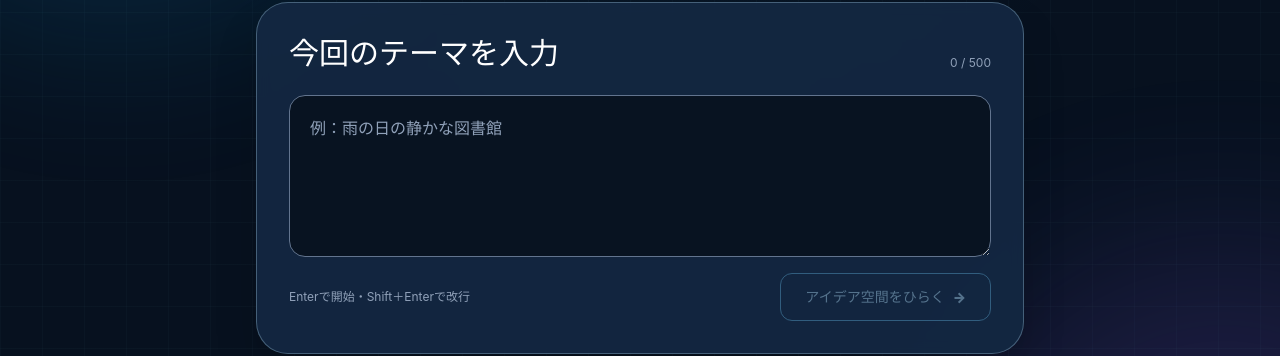
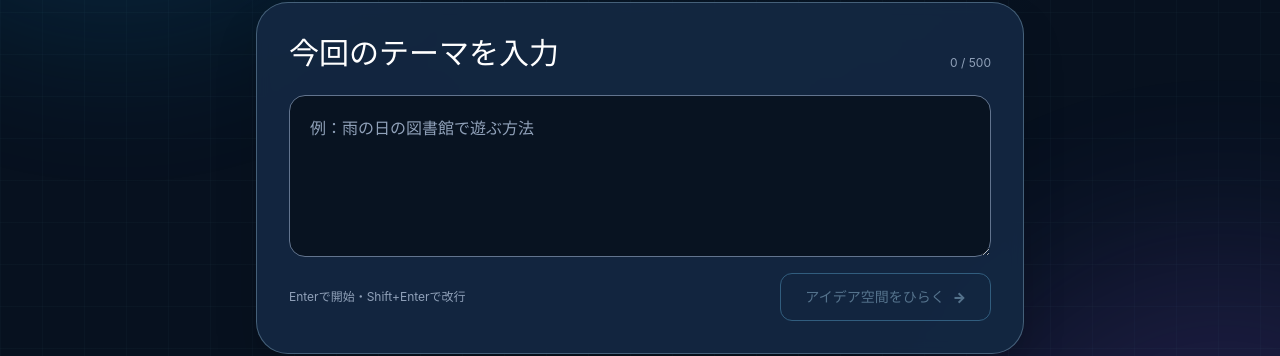
Before and after one commit to Oni-Tenzikunezumi/idea-flux, a Nuxt app: page / in a window 1280 px wide. Shown: the part 282-638 px from the top of the page. Built offline with nearby package versions, Linux system fonts and the light colour scheme.

Commit message:
chore: v1.0.0 提出版を準備

```diff
--- a/app/app.vue
+++ b/app/app.vue
@@ -174,13 +174,13 @@ onBeforeUnmount(() => window.removeEventListener('resize', resetControlPanelPosi
             name="prompt"
             rows="4"
             maxlength="500"
-            placeholder="例：雨の日の静かな図書館"
+            placeholder="例：雨の日の図書館で遊ぶ方法"
             class="block min-h-36 w-full resize-y rounded-2xl border border-slate-500 bg-canvas/90 px-5 py-4 text-base leading-8 text-white outline-none transition placeholder:text-slate-400 focus:border-sky-300 focus:ring-4 focus:ring-sky-300/15"
             @keydown="handleInitialKeydown"
           />
           <div class="mt-4 flex flex-col gap-3 sm:flex-row sm:items-center sm:justify-between">
             <p class="text-xs text-slate-400">
-              Enterで開始・Shift＋Enterで改行
+              Enterで開始・Shift+Enterで改行
             </p>
             <button
               type="submit"
@@ -230,7 +230,7 @@ onBeforeUnmount(() => window.removeEventListener('resize', resetControlPanelPosi
         <div
           class="control-panel__handle -mx-1 -mt-1 hidden min-h-9 items-center justify-between gap-3 px-2 text-sm font-normal text-slate-300 lg:flex"
           aria-label="操作パネルをドラッグして移動"
-          title="パネルを移動"
+          title="操作パネルをドラッグして移動"
           @pointerdown="handlePanelPointerDown"
           @pointermove="handlePanelPointerMove"
           @pointerup="handlePanelPointerUp"
@@ -293,8 +293,8 @@ onBeforeUnmount(() => window.removeEventListener('resize', resetControlPanelPosi
               type="button"
               :disabled="!canGenerate"
               class="control-icon-button control-icon-button--generate"
-              aria-label="このアイデアから派生生成"
-              title="このアイデアから派生生成"
+              aria-label="Geminiでアイデアを生成"
+              title="Geminiでアイデアを生成"
               @click="generateFromFocusedNode"
             >
               <span v-if="isGenerating" class="control-spinner" aria-hidden="true" />
--- a/app/components/IdeaBubble.vue
+++ b/app/components/IdeaBubble.vue
@@ -58,7 +58,7 @@ function handleClick(event: MouseEvent) {
       :disabled="disabled"
       :data-cell-id="node.id"
       :aria-current="node.isFocused ? 'true' : undefined"
-      :aria-label="`${kindLabels[node.kind]}「${node.label}」へフォーカス`"
+      :aria-label="`${kindLabels[node.kind]}「${node.label}」を選択`"
       :title="node.description"
       @click="handleClick"
       @dblclick.stop="emit('center', node.id)"
@@ -74,7 +74,7 @@ function handleClick(event: MouseEvent) {
       <span
         v-if="isGeneratingParent"
         class="bubble-spinner"
-        aria-label="このアイデアから派生を生成中"
+        aria-label="Geminiでアイデアを生成中"
         role="status"
       />
     </button>
--- a/app/composables/useIdeaSpace.ts
+++ b/app/composables/useIdeaSpace.ts
@@ -99,7 +99,7 @@ export function useIdeaSpace() {
     }
 
     if (remainingCapacity.value < GENERATED_ASSOCIATION_COUNT) {
-      return `AI生成には3つ分の空きが必要です。残り${remainingCapacity.value}件は手動で追加できます。`
+      return 'Geminiで生成するには3つ分の空きが必要です。'
     }
 
     return ''
--- a/package.json
+++ b/package.json
@@ -1,5 +1,6 @@
 {
   "name": "idea-flux",
+  "version": "1.0.0",
   "type": "module",
   "private": true,
   "scripts": {
```
Also changed, not shown: 2 other files (tests, documents, lock files or other folders).
